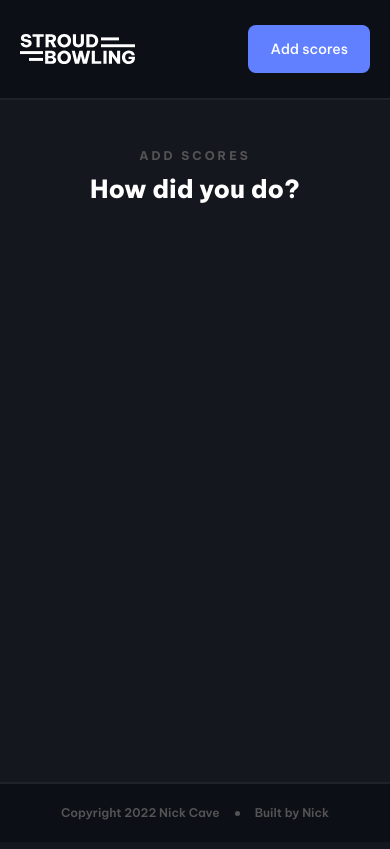
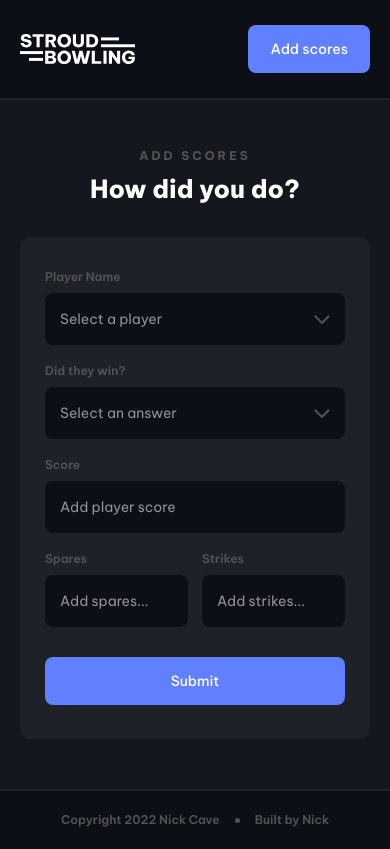
Before and after one commit to enarsinick/bowling-leaderboard, a React (Create React App) app in the folder client/: page /add-scores in a window 390 px wide. Built offline with nearby package versions, Linux system fonts and the light colour scheme.

Commit message:
Mobile styling completed

```diff
--- a/client/src/components/pages/AddScores.js
+++ b/client/src/components/pages/AddScores.js
@@ -4,6 +4,49 @@ const AddScores = () => {
     return (
         <main>
             <PageHeader eyebrow="Add scores" title="How did you do?" />
+            <form className="form">
+                <fieldset>
+                    <label>Player Name</label>
+                    <div className="select-wrapper">
+                        <select>
+                            <option selected disabled hidden>
+                                Select a player
+                            </option>
+                            <option>Nick Cave</option>
+                            <option>Rich Parnell</option>
+                            <option>Blake Meadows</option>
+                            <option>Lottie Levick</option>
+                        </select>
+                    </div>
+                </fieldset>
+                <fieldset>
+                    <label>Did they win?</label>
+                    <div className="select-wrapper">
+                        <select>
+                            <option selected disabled hidden>
+                                Select an answer
+                            </option>
+                            <option>Yes</option>
+                            <option>No</option>
+                        </select>
+                    </div>
+                </fieldset>
+                <fieldset>
+                    <label>Score</label>
+                    <input type="number" placeholder="Add player score" />
+                </fieldset>
+                <div className="form-2-col">
+                    <fieldset>
+                        <label>Spares</label>
+                        <input type="number" placeholder="Add spares..." />
+                    </fieldset>
+                    <fieldset>
+                        <label>Strikes</label>
+                        <input type="number" placeholder="Add strikes..." />
+                    </fieldset>
+                </div>
+                <button className="btn">Submit</button>
+            </form>
         </main>
     );
 };
--- a/client/src/components/pages/Login.js
+++ b/client/src/components/pages/Login.js
@@ -4,7 +4,7 @@ const Login = () => {
     return (
         <main>
             <PageHeader eyebrow="Login" title="Login to add scores" />
-            <form className="login-form">
+            <form className="form">
                 <fieldset>
                     <label>Username</label>
                     <input
--- /dev/null
+++ b/client/src/styles/scss/components/_forms.scss
@@ -0,0 +1,101 @@
+.form {
+    background-color: $bg-lighter;
+    max-width: 350px;
+    border-radius: 10px;
+    padding: 34px 25px;
+    margin: 35px auto 0;
+
+    fieldset {
+        display: flex;
+        flex-direction: column;
+        margin-bottom: 20px;
+
+        label {
+            font-family: $main-font;
+            font-weight: 600;
+            font-size: 0.75rem;
+            color: $eyebrow;
+            margin-bottom: 10px;
+        }
+
+        .missing-info {
+            outline: 2px solid #703030;
+
+            &:focus {
+                outline: 2px solid #703030 !important;
+            }
+        }
+
+        .select-wrapper {
+            position: relative;
+
+            &::after {
+                content: url(../../img/downIcon.png);
+                top: 50%;
+                transform: translateY(-50%);
+                right: 15px;
+                position: absolute;
+            }
+
+            select {
+                -webkit-appearance: none;
+                appearance: none;
+                font-family: $main-font;
+                width: 100%;
+                height: 52px;
+                font-size: 0.875rem;
+                padding: 0 15px;
+                background-color: $bg-darker;
+                border: none;
+                border-radius: 8px;
+
+                &:focus {
+                    outline: 2px solid #333840;
+                }
+
+                &:not(:checked) {
+                    color: $fieldColour;
+                    font-size: 0.875rem;
+                }
+
+                option {
+                    font-family: $main-font;
+                    color: $fieldColour;
+                    font-size: 0.875rem;
+                }
+            }
+        }
+
+        input {
+            font-family: $main-font;
+            width: 100%;
+            height: 52px;
+            font-size: 0.875rem;
+            color: $fieldColour;
+            padding: 0 15px;
+            background-color: $bg-darker;
+            border: none;
+            border-radius: 8px;
+
+            &:focus {
+                outline: 2px solid #333840;
+            }
+
+            &::placeholder {
+                color: $fieldColour;
+                font-size: 0.875rem;
+            }
+        }
+    }
+
+    .form-2-col {
+        display: grid;
+        grid-template-columns: 1fr 1fr;
+        gap: 14px;
+    }
+
+    button {
+        width: 100%;
+        margin-top: 10px;
+    }
+}
--- a/client/src/styles/scss/components/_index.scss
+++ b/client/src/styles/scss/components/_index.scss
@@ -5,4 +5,4 @@
 @import "pageHeader";
 @import "statsSection";
 @import "footer";
-@import "loginForm";
+@import "forms";
--- a/client/src/styles/scss/utilities/_mixins.scss
+++ b/client/src/styles/scss/utilities/_mixins.scss
@@ -0,0 +1,6 @@
+// Media Query Mixin
+@mixin mq($mq) {
+    @media (min-width: $mq) {
+        @content;
+    }
+}
--- a/client/src/styles/scss/utilities/_variables.scss
+++ b/client/src/styles/scss/utilities/_variables.scss
@@ -8,9 +8,14 @@ $eyebrow: #545455;
 $firstPlace: #edcf7c;
 $secondPlace: #c6c5c7;
 $thirdPlace: #cf9b80;
+$fieldColour: rgba(255, 255, 255, 0.55);
 
 // ------- Padding & Margins --------
 $mobile-padding: 20px;
+$tablet-padding: 32px;
 
 // ------- Fonts --------
 $main-font: "Be Vietnam Pro", sans-serif;
+
+// ------- Breakpoints --------
+$tablet-bp: 768px;
```
Also changed, not shown: client/src/styles/scss/components/_loginForm.scss (deleted, +0 -44 lines), client/src/img/downIcon.png (added), client/src/styles/css/index.min.css.
